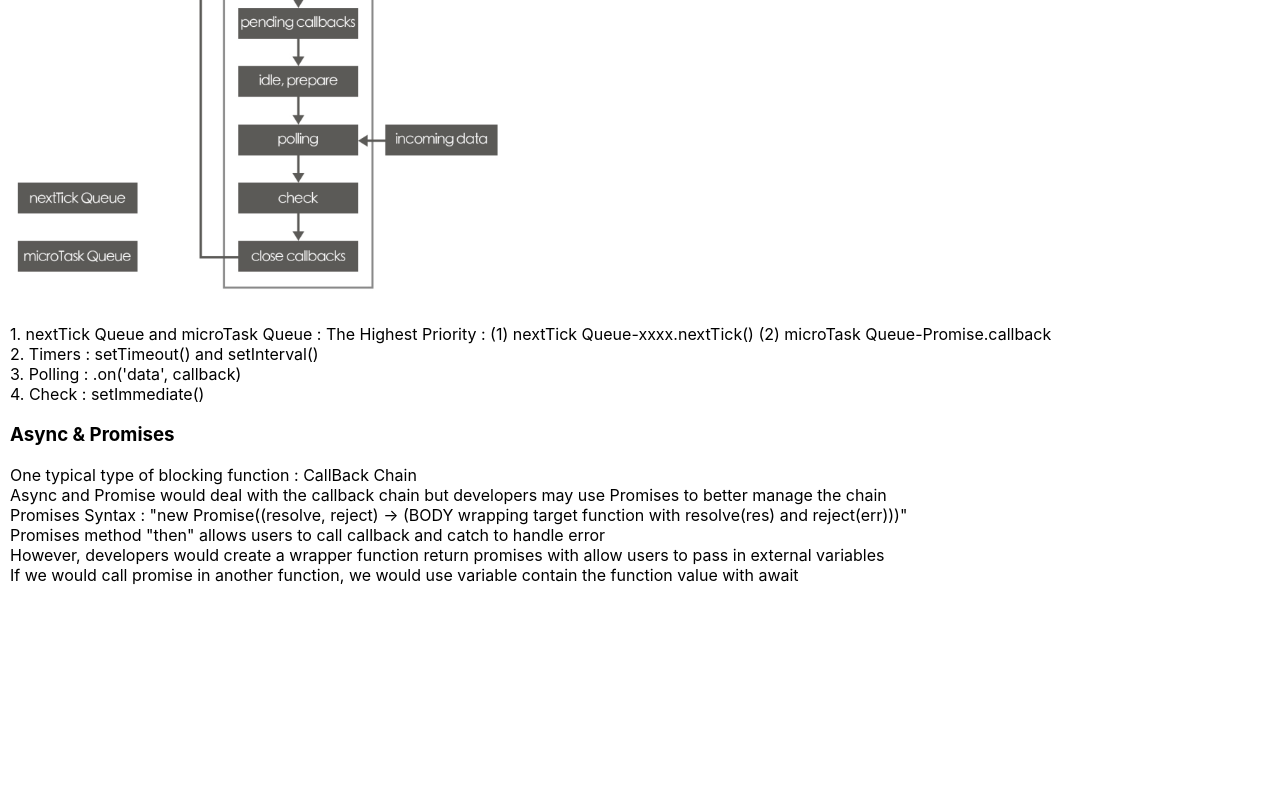
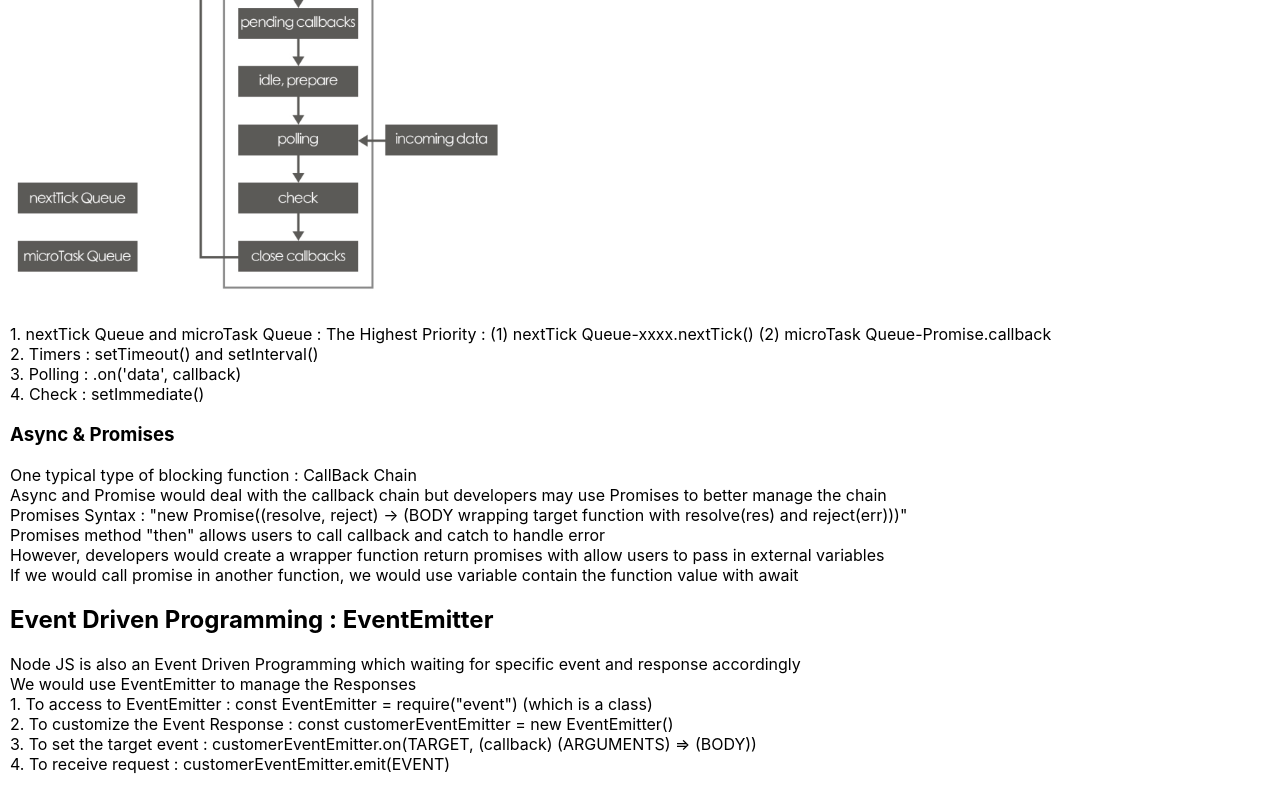
Before and after one commit to AnsonCHOWcm/Node-Express-learning-material, a React (Create React App) app: page /Notes in a window 1280 px wide. Shown: the part 2057-2857 px from the top of the page. Before the commit the page ends 2668 px from the top, so only its background shows below. Built offline with nearby package versions, Linux system fonts and the light colour scheme.

Commit message:
Finished Event Driven Programming

```diff
--- a/src/pages/Notes.js
+++ b/src/pages/Notes.js
@@ -95,6 +95,19 @@ const Notes = () => {
                 However, developers would create a wrapper function return promises with allow users to pass in external variables
                 <br></br>
                 If we would call promise in another function, we would use variable contain the function value with await
+                <h2>Event Driven Programming : EventEmitter</h2>
+                <p>Node JS is also an Event Driven Programming which waiting for specific event and response accordingly
+                    <br></br>
+                    We would use EventEmitter to manage the Responses
+                    <br></br>
+                    1. To access to EventEmitter : const EventEmitter = require("event") (which is a class)
+                    <br></br>
+                    2. To customize the Event Response : const customerEventEmitter = new EventEmitter()
+                    <br></br>
+                    3. To set the target event : customerEventEmitter.on(TARGET, (callback) (ARGUMENTS) => (BODY))
+                    <br></br>
+                    4. To receive request : customerEventEmitter.emit(EVENT)
+                </p>
             </p>
         </div>
 
```
